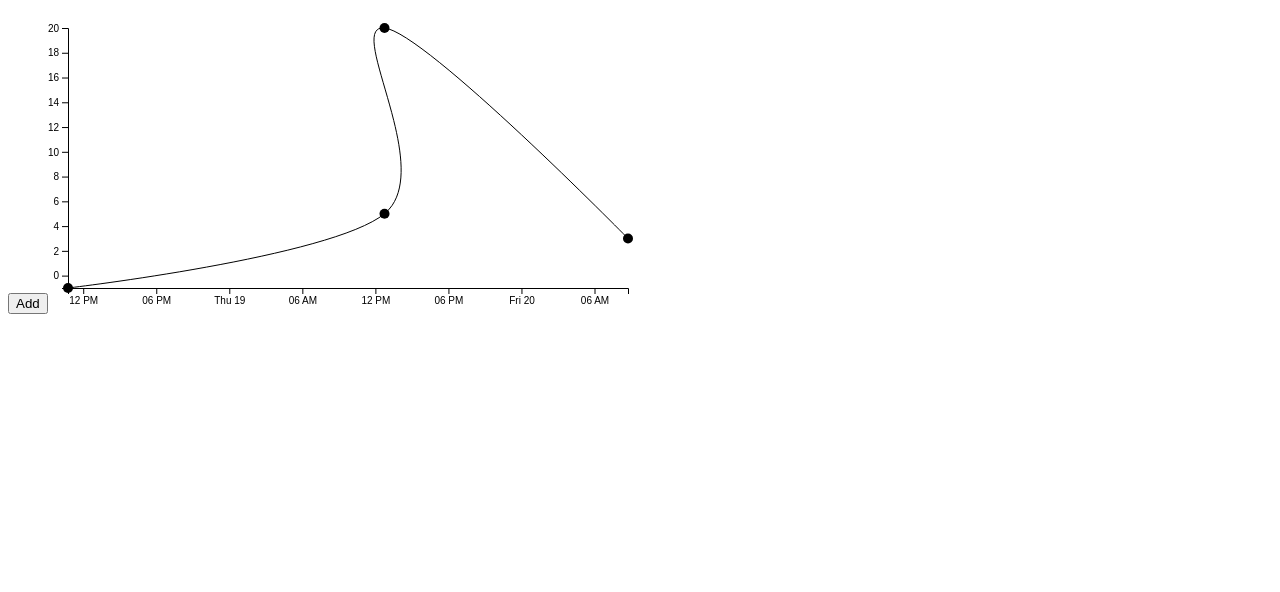
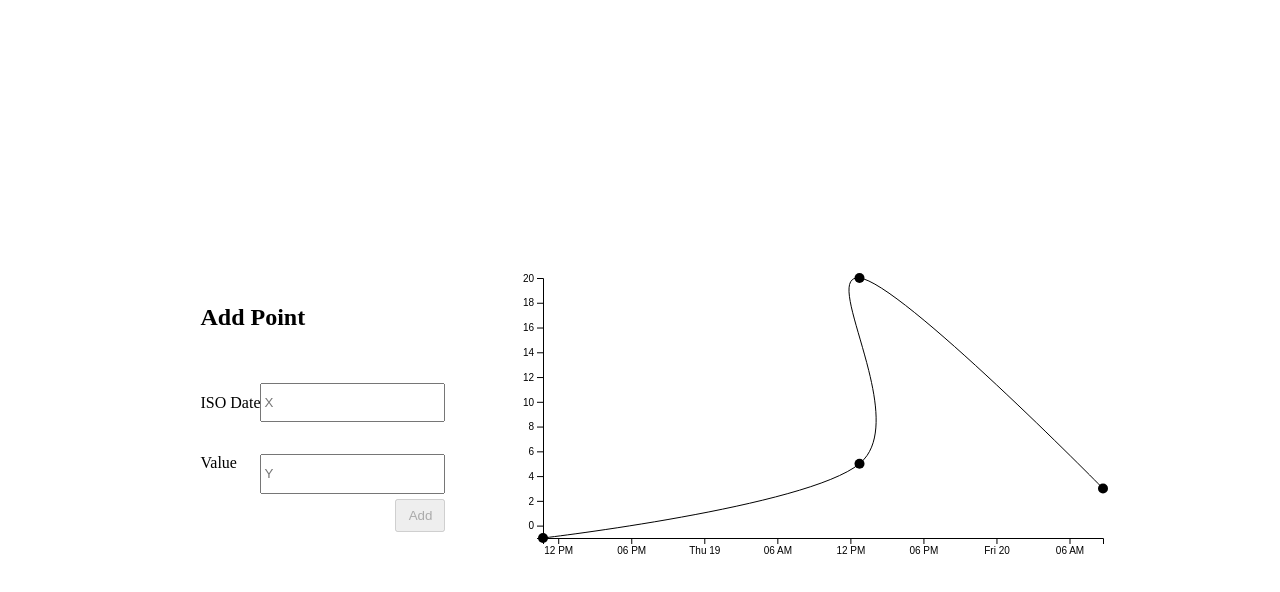
Before and after one commit to swazza/react-d3-linechart, a React (Create React App) app: page / in a window 1280 px wide. Shown: the top 592 px of the page. Built offline with nearby package versions, Linux system fonts and the light colour scheme.

Commit message:
Added form to add point

```diff
--- a/package.json
+++ b/package.json
@@ -8,10 +8,12 @@
     "@types/react": "16.8.14",
     "@types/react-dom": "16.8.4",
     "d3": "^5.9.2",
+    "final-form": "^4.12.0",
     "moment": "^2.24.0",
     "moment-timezone": "^0.5.25",
     "react": "^16.8.6",
     "react-dom": "^16.8.6",
+    "react-final-form": "^4.1.0",
     "react-redux": "^7.0.2",
     "react-scripts": "3.0.0",
     "redux": "^4.0.1",
--- /dev/null
+++ b/src/AddPointForm.tsx
@@ -0,0 +1,132 @@
+import React from 'react';
+import { Form, Field } from 'react-final-form';
+
+const required = (value: any) => (value ? undefined : 'Required');
+const mustBeNumber = (value: any) =>
+  isNaN(value) ? 'Must be a number' : undefined;
+const mustBeISODate = (value: any) =>
+  isNaN(new Date(value).getTime()) ? 'Must be ISO Date' : undefined;
+
+const composeValidators = (...validators: any[]) => (value: any) =>
+  validators.reduce((error, validator) => error || validator(value), undefined);
+
+interface Props {
+  onSubmit: any;
+}
+
+const AddPointForm: React.FC<Props> = ({ onSubmit }) => (
+  <Form
+    onSubmit={onSubmit}
+    render={({ handleSubmit, pristine, invalid, submitting }) => (
+      <form
+        onSubmit={handleSubmit}
+        style={{
+          display: 'flex',
+          flexDirection: 'column',
+          alignItems: 'center',
+          minWidth: '200px'
+        }}
+      >
+        <h2 style={{ marginRight: 'auto' }}>Add Point</h2>
+        <Field name="x" validate={composeValidators(required, mustBeISODate)}>
+          {({ input, meta }) => (
+            <div
+              style={{
+                width: '100%',
+                display: 'flex',
+                alignItems: 'center',
+                marginTop: '2em'
+              }}
+            >
+              <label>ISO Date</label>
+              <div
+                style={{
+                  display: 'flex',
+                  flexDirection: 'column',
+                  marginLeft: 'auto',
+                  position: 'relative'
+                }}
+              >
+                {meta.error && meta.touched && (
+                  <span
+                    style={{
+                      color: 'red',
+                      fontSize: '0.8em',
+                      position: 'absolute',
+                      top: '-1.1em'
+                    }}
+                  >
+                    {meta.error}
+                  </span>
+                )}
+                <input
+                  {...input}
+                  type="text"
+                  placeholder="X"
+                  style={{ height: '2.5em' }}
+                />
+              </div>
+            </div>
+          )}
+        </Field>
+
+        <Field name="y" validate={composeValidators(required, mustBeNumber)}>
+          {({ input, meta }) => (
+            <div
+              style={{
+                width: '100%',
+                display: 'flex',
+                justifyContent: 'center',
+                marginTop: '2em'
+              }}
+            >
+              <label>Value</label>
+              <div
+                style={{
+                  display: 'flex',
+                  flexDirection: 'column',
+                  marginLeft: 'auto',
+                  position: 'relative'
+                }}
+              >
+                {meta.error && meta.touched && (
+                  <span
+                    style={{
+                      color: 'red',
+                      fontSize: '0.8em',
+                      position: 'absolute',
+                      top: '-1.1em'
+                    }}
+                  >
+                    {meta.error}
+                  </span>
+                )}
+                <input
+                  {...input}
+                  type="text"
+                  placeholder="Y"
+                  style={{ height: '2.5em' }}
+                />
+              </div>
+            </div>
+          )}
+        </Field>
+
+        <button
+          type="submit"
+          disabled={pristine || invalid || submitting}
+          style={{
+            marginTop: '5px',
+            height: '2.5em',
+            width: '50px',
+            marginLeft: 'auto'
+          }}
+        >
+          Add
+        </button>
+      </form>
+    )}
+  />
+);
+
+export default AddPointForm;
--- /dev/null
+++ b/src/App.css
@@ -0,0 +1,24 @@
+main {
+  width: 100vw;
+  height: 100vh;
+  display: flex;
+  flex-direction: row;
+  justify-content: center;
+  align-items: center;
+}
+
+main > section,
+.add-point {
+  display: flex;
+  height: 300px;
+  width: 300px;
+  flex-direction: column;
+  justify-content: center;
+  align-items: center;
+  margin-right: 50px;
+}
+
+main > section,
+.add-point > h3 {
+  margin-right: auto;
+}
--- a/src/App.tsx
+++ b/src/App.tsx
@@ -1,10 +1,20 @@
-import React from 'react';
+import React, { FormEvent } from 'react';
 import { scaleTime, scaleLinear } from 'd3-scale';
 import Chart, { LineChart, ScatterPlot } from './components/Charts';
+import Button from './components/Button';
+import Input from './components/Input';
 import { Point } from './components/Charts/contracts';
+import './App.css';
+import AddPointForm from './AddPointForm';
 
 interface Props {
   data: Point[];
+}
+
+interface State {
+  data: Point[];
+  newX: string;
+  newY: string;
 }
 
 class App extends React.Component<any, any> {
@@ -15,24 +25,22 @@ class App extends React.Component<any, any> {
     };
   }
 
-  add = () => {
-    const p = {
-      x: '2018-04-17T12:45:03+04:00',
-      y: 15
-    };
-
-    const newData = [...this.state.data, p].sort(
-      (d1, d2) => new Date(d1.x).getTime() - new Date(d2.x).getTime()
-    );
-    this.setState({ data: newData });
+  onNewPoint = (newPoint: Point) => {
+    this.setState({
+      data: [...this.state.data, newPoint].sort(
+        (d1, d2) => new Date(d1.x).getTime() - new Date(d2.x).getTime()
+      )
+    });
   };
 
   render() {
     const { data } = this.state;
 
     return (
-      <>
-        <button onClick={this.add}>Add</button>
+      <main>
+        <section className="add-point">
+          <AddPointForm onSubmit={this.onNewPoint} />
+        </section>
         <Chart
           width={600}
           height={300}
@@ -45,7 +53,7 @@ class App extends React.Component<any, any> {
           <LineChart />
           <ScatterPlot />
         </Chart>
-      </>
+      </main>
     );
   }
 }
```
Also changed, not shown: 1 other file (tests, documents, lock files or other folders).
